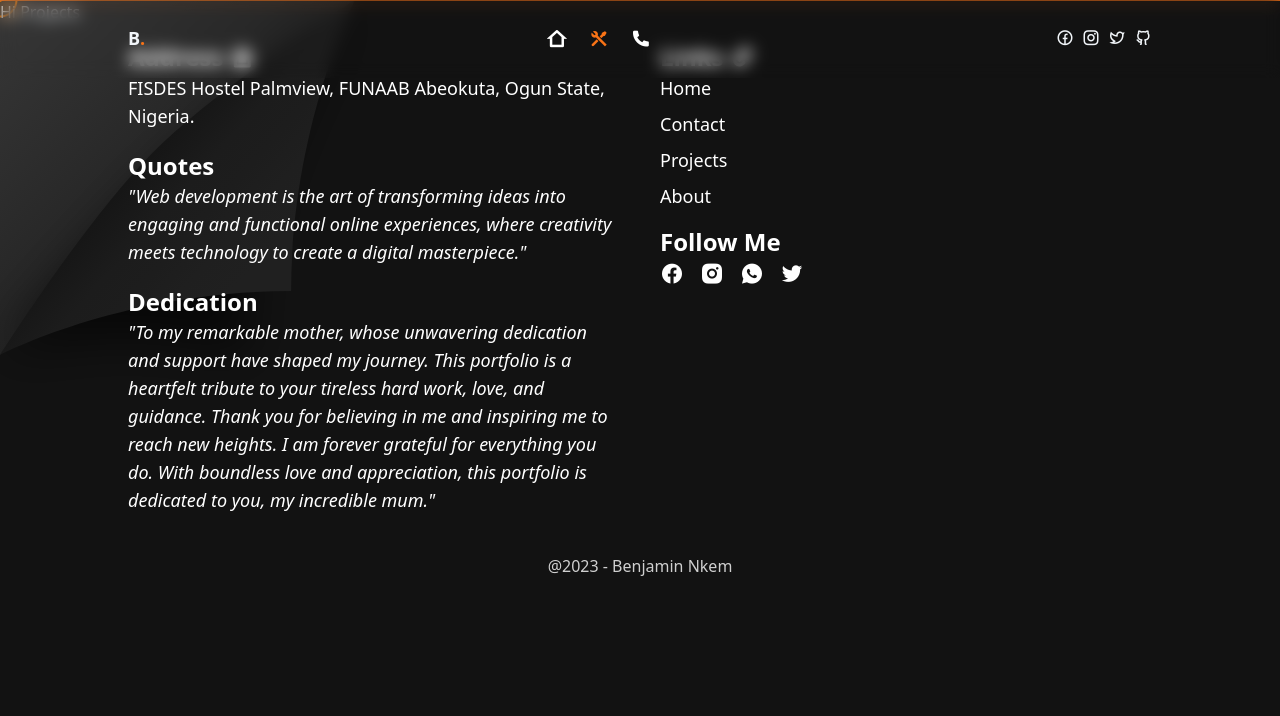
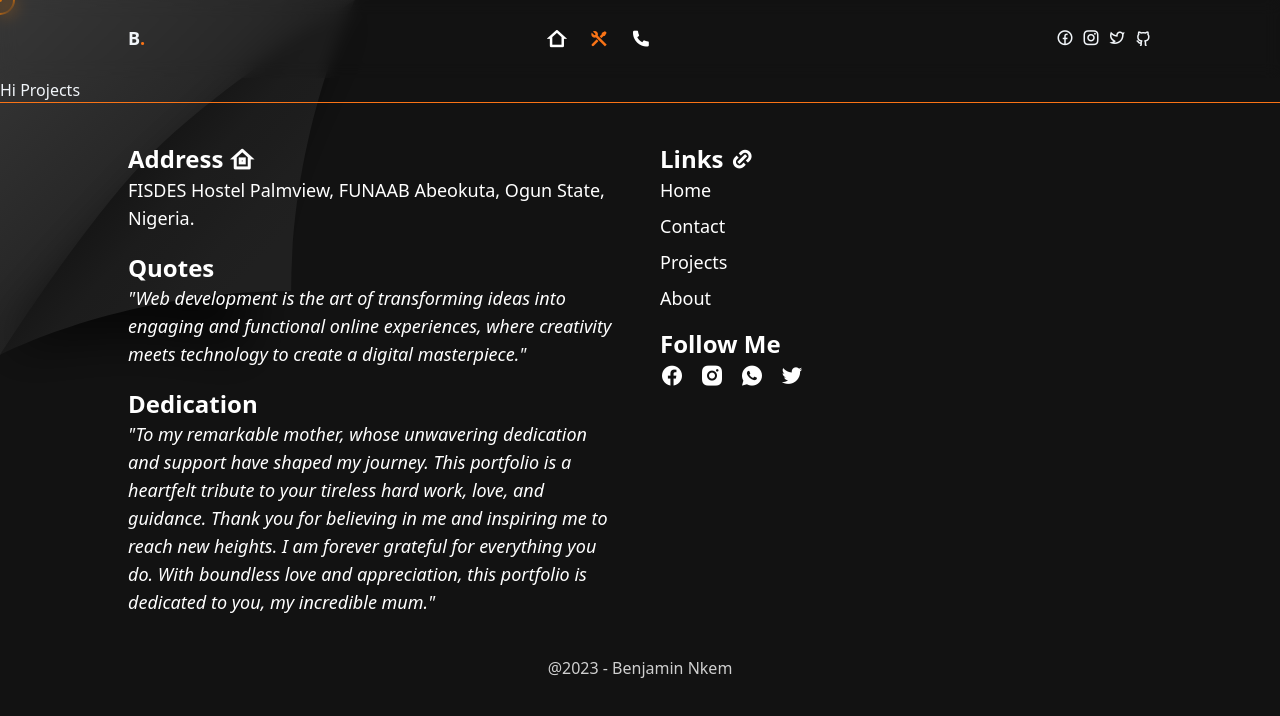
Before and after one commit to benjaminnkem/portfolio, a Next.js app: page /projects in a window 1280 px wide. Shown: the top 716 px of the page. Built offline with nearby package versions, Linux system fonts and the light colour scheme.

Commit message:
Fixed navbar overflow problem

```diff
--- a/app/components/Footer.js
+++ b/app/components/Footer.js
@@ -1,3 +1,5 @@
+import Link from "next/link";
+
 const Footer = () => {
   return (
     <>
@@ -15,10 +17,10 @@ const Footer = () => {
                 <div>
                   <h4 className="text-2xl font-semibold">Quotes</h4>
                   <p className="text-lg font-light">
-                    <blockquote className="italic">
+                    <span className="italic">
                       &quot;Web development is the art of transforming ideas into engaging and functional online
                       experiences, where creativity meets technology to create a digital masterpiece.&quot;
-                    </blockquote>
+                    </span>
                   </p>
                 </div>
                 <div>
@@ -40,16 +42,25 @@ const Footer = () => {
                   </h4>
                   <ul className="space-y-2">
                     <li>
-                      <p className="text-lg font-light">Home</p>
+                      <Link href={"/"}>
+                        <p className="text-lg font-light duration-200 hover:text-orange-500">Home</p>
+                      </Link>
                     </li>
                     <li>
-                      <p className="text-lg font-light">Contact</p>
+                      <Link href={"/contact"}>
+                        <p className="text-lg font-light duration-200 hover:text-orange-500">Contact</p>
+                      </Link>
                     </li>
                     <li>
-                      <p className="text-lg font-light">Projects</p>
+                      <Link href={"/projects"}>
+                        {" "}
+                        <p className="text-lg font-light duration-200 hover:text-orange-500">Projects</p>
+                      </Link>
                     </li>
                     <li>
-                      <p className="text-lg font-light">About</p>
+                      <a href="#about">
+                        <p className="text-lg font-light duration-200 hover:text-orange-500">About</p>
+                      </a>
                     </li>
                   </ul>
                 </div>
--- a/app/components/HomeContent.js
+++ b/app/components/HomeContent.js
@@ -110,9 +110,13 @@ const HomeContent = () => {
                       Outside the coding/development space, I read books, play games, watch movies and explore trending
                       technologies. <br />
                       <br />
-                      If you&apos;re interested in recruiting me to work on a project/company, I&apos;m totally free!
+                      If you&apos;re interested in recruiting me to work on a project/company, I&apos;m open for offers!
                       Let&apos;s Connect <i className="ri-link-m"></i>
                     </p>
+
+                    <button className="px-4 py-2 mt-4 duration-200 border border-orange-500 rounded-md hover:bg-orange-600 text-orange-50">
+                      Contact Me <i className="ri-link-m"></i>
+                    </button>
                   </div>
                 </div>
                 <div className="p-4">
@@ -131,6 +135,16 @@ const HomeContent = () => {
                       <li>
                         <div className="inline-block px-2 py-2 my-1 duration-200 border rounded-md cursor-pointer hover:bg-white hover:text-black">
                           <i className="ri-css3-fill"></i> <span>CSS</span>
+                        </div>
+                      </li>
+                      <li>
+                        <div className="inline-block px-2 py-2 my-1 duration-200 border rounded-md cursor-pointer hover:bg-white hover:text-black">
+                          <i className="ri-css3-fill"></i> <span>Tailwind CSS</span>
+                        </div>
+                      </li>
+                      <li>
+                        <div className="inline-block px-2 py-2 my-1 duration-200 border rounded-md cursor-pointer hover:bg-white hover:text-black">
+                          <i className="ri-css3-fill"></i> <span>Bootstrap</span>
                         </div>
                       </li>
                       <li>
@@ -175,7 +189,7 @@ const HomeContent = () => {
                       </li> */}
                       <li>
                         <div className="inline-block px-2 py-2 my-1 duration-200 border rounded-md cursor-pointer hover:bg-white hover:text-black">
-                          <span>Unity 2D</span>
+                          <i className="ri-gamepad-line"></i> <span>Unity 2D</span>
                         </div>
                       </li>
                       <li>
--- a/app/components/Navbar.js
+++ b/app/components/Navbar.js
@@ -26,11 +26,8 @@ const Navbar = () => {
 
   return (
     <>
-      <nav className="relative z-20 w-full mx-auto text-lg font-bold">
-        <div className="fixed top-0 left-0 w-full navbarBlur">
-          {" "}
-          {/* ref */}
-          <div className="md:w-[1024px] w-11/12 py-6 mx-auto">
+      <nav className="z-20 w-full mx-auto text-lg font-bold navbarBlur">
+        <div className="md:max-w-[1024px] w-11/12 py-6 mx-auto">
           <ul className="flex justify-between">
             <li>
               <Link href={"/"} className="font-bold">
@@ -93,10 +90,11 @@ const Navbar = () => {
               <i className="ri-facebook-circle-line"></i>
               <i className="ri-instagram-line"></i>
               <i className="ri-twitter-line"></i>
+              <Link href={"https://github.com/benjaminnkem"} target="_blank">
                 <i className="ri-github-line"></i>
+              </Link>
             </li>
           </ul>
-          </div>
         </div>
       </nav>
     </>
--- a/app/contact/page.js
+++ b/app/contact/page.js
@@ -4,7 +4,7 @@ import "./contact.css";
 const ContactPage = () => {
   return (
     <>
-      <main className="fixed top-0 left-0 w-full h-full">
+      <main>
         <PageContainer>
           <h1>Contact</h1>
         </PageContainer>
--- a/app/globals.css
+++ b/app/globals.css
@@ -9,8 +9,6 @@
 
 html {
   scroll-behavior: smooth;
-  scroll-snap-type: y mandatory;
-  scroll-padding-top: 20px;
 }
 
 body {
@@ -87,7 +85,7 @@ body {
 }
 
 @media (max-width: 768px) {
-  html {
-    scroll-padding-top: 80px;
+  .cursor1, .cursor2 {
+    display: none;
   }
 }
--- a/app/layout.js
+++ b/app/layout.js
@@ -21,8 +21,8 @@ export default function RootLayout({ children }) {
         <Navbar />
 
         {children}
+        <Footer></Footer>
       </body>
-      <Footer></Footer>
     </html>
   );
 }
--- a/app/projects/page.js
+++ b/app/projects/page.js
@@ -4,7 +4,7 @@ import "./projects.css";
 const ProjectsPage = () => {
   return (
     <>
-      <main className="fixed top-0 left-0 w-full h-full">
+      <main>
         <PageContainer>
           <h1>Hi Projects</h1>
         </PageContainer>
```
Lines whose indentation alone changed are shown as unchanged.
